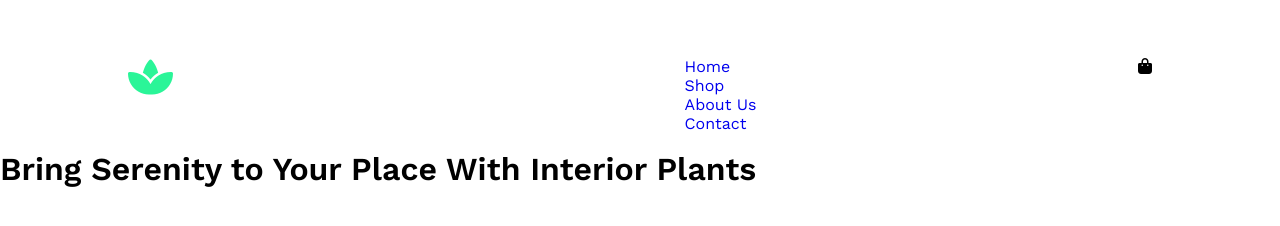
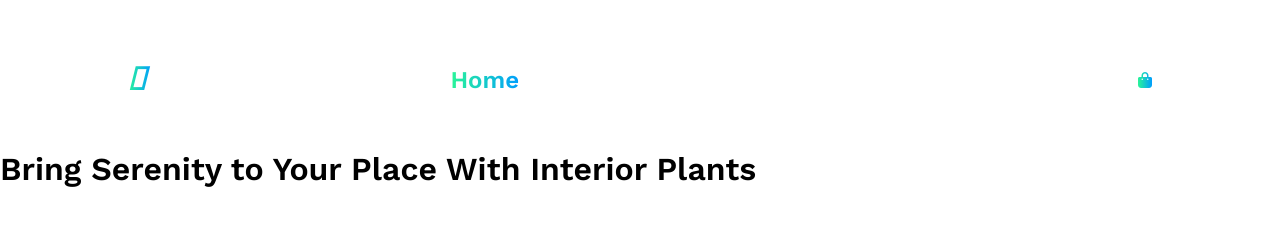
Before and after one commit to Elitedev2000/plant-shop-for_practicing, a plain HTML site: page index.html in a window 1280 px wide. Drawn offline with nearby package versions, Linux system fonts and the light colour scheme.

Commit message:
Fixed and updated all icons

```diff
--- a/index.html
+++ b/index.html
@@ -6,7 +6,8 @@
     <meta name="viewport" content="width=device-width, initial-scale=1.0" />
     <title>Plant Shop</title>
 
-    <link rel="stylesheet" href="main.css">
+    <link rel="stylesheet" href="main.css" />
+
     <!-- Font Links -->
     <link rel="preconnect" href="https://fonts.googleapis.com" />
     <link rel="preconnect" href="https://fonts.gstatic.com" crossorigin />
@@ -20,10 +21,23 @@
       href="https://fonts.googleapis.com/css2?family=Inter:wght@700&display=swap"
       rel="stylesheet"
     />
+
     <!-- Font Awesome Link -->
-    <link rel="stylesheet" href="https://cdnjs.cloudflare.com/ajax/libs/font-awesome/6.3.0/css/all.min.css">
+
+    <script
+      src="https://kit.fontawesome.com/faa8186046.js"
+      crossorigin="anonymous"
+    ></script>
+    <link
+      rel="stylesheet"
+      href="https://site-assets.fontawesome.com/releases/v6.3.0/css/all.css"
+    />
+
     <!-- Boxicon Link -->
-    <link rel="stylesheet" href="https://cdnjs.cloudflare.com/ajax/libs/boxicons/2.1.4/css/boxicons.min.css">
+    <link
+      rel="stylesheet"
+      href="https://cdnjs.cloudflare.com/ajax/libs/boxicons/2.1.4/css/boxicons.min.css"
+    />
   </head>
   <body>
     <!-- Header Part -->
@@ -34,7 +48,8 @@
           <div class="navbar">
             <div class="logo">
               <a href="#">
-                <i class="fa-solid fa-spa"></i>
+                <!-- <i class="fa-solid fa-spa"></i> -->
+                <i class="fa-light fa-spa"></i>
                 <h3>Daunku</h3>
               </a>
             </div>
@@ -56,7 +71,6 @@
           <h1>Bring Serenity to Your Place With Interior Plants</h1>
         </div>
       </div>
-
     </header>
   </body>
 </html>
--- a/main.css
+++ b/main.css
@@ -6,6 +6,18 @@
   box-sizing: border-box;
   font-family: "Work Sans", sans-serif;
 }
+
+body i {
+  background-image: linear-gradient(to right, #2af598, #009efd);
+  background-size: 100%;
+  background-repeat: repeat;
+  -webkit-background-clip: text;
+  -webkit-text-fill-color: transparent;
+  -moz-background-clip: text;
+  -moz-text-fill-color: transparent;
+}
+
+/* --- Header Part --- */
 
 header {
   width: 100%;
@@ -22,41 +34,69 @@ header .head {
   position: relative;
 }
 
-nav {
+header .head nav {
   width: 80%;
   height: 150px;
   margin: 0 auto;
 }
 
-nav .navbar {
+header .head nav .navbar {
   padding: 57px 0 0;
   display: flex;
   justify-content: space-between;
+  align-items: center;
 }
 
-nav .navbar .logo {
+header .head nav .navbar .logo {
   width: 175px;
   height: 46px;
 }
 
-nav .navbar .logo a {
+header .head nav .navbar .logo a {
   width: 46px;
   display: flex;
   justify-content: space-between;
   align-items: center;
 }
 
-nav .navbar .logo a .fa-solid {
-    font-size: 40px;
+header .head nav .navbar .logo a .fa-light {
+  font-size: 36px;
   padding: 0 5px 0 0;
-    /* background: linear-gradient(to right, #2AF598, #009EFD); */
-    color: linear-gradient(to right, #2AF598, #009EFD);
-    color: #2AF598;
+  color: linear-gradient(to right, #2af598, #009efd);
+  color: #2af598;
 }
 
-nav .navbar .logo a h3 {
+header .head nav .navbar .logo a h3 {
   color: #fff;
   font-size: 32px;
   font-weight: 700;
-    font-family: 'Inter', sans-serif;
+  font-family: "Inter", sans-serif;
 }
+
+header .head nav .navbar .menu ul {
+  width: 540px;
+  display: flex;
+  justify-content: space-between;
+}
+
+header .head nav .navbar .menu ul li {
+  color: #fff;
+  font-size: 24px;
+  /* font-weight: 400; */
+  line-height: 28px;
+}
+
+header .head nav .navbar .menu ul a:nth-child(1),
+header .head nav .navbar .menu ul a li:hover {
+  background-image: linear-gradient(to right, #2af598, #009efd);
+  background-size: 100%;
+  background-repeat: repeat;
+  -webkit-background-clip: text;
+  -webkit-text-fill-color: transparent;
+  -moz-background-clip: text;
+  -moz-text-fill-color: transparent;
+}
+
+header .head nav .navbar .menu ul a:nth-child(1) {
+  font-weight: 600;
+}
```
Lines whose indentation alone changed are shown as unchanged.
